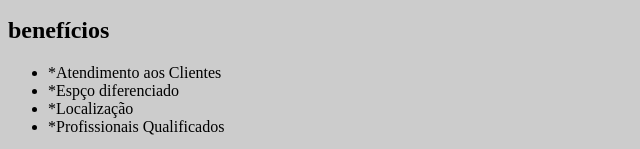
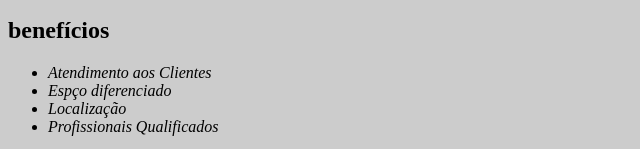
Before and after one commit to eloisapinow/eloisapinow, a plain HTML site: page index.html in a window 1280 px wide. Shown: the part 686-835 px from the top of the page, 0-640 px from the left. Drawn offline with Linux system fonts and the light colour scheme.

Commit message:
Add files via upload

```diff
--- a/index.html
+++ b/index.html
@@ -22,10 +22,10 @@
          <h2>benefícios </h2>
 
          <ul>
-            <li>*Atendimento aos Clientes </li>
-            <li>*Espço diferenciado </li>
-            <li>*Localização </li>
-            <li>*Profissionais Qualificados </li>
+            <li class="itens">Atendimento aos Clientes </li>
+            <li class="itens">Espço diferenciado </li>
+            <li class="itens">Localização </li>
+            <li class="itens">Profissionais Qualificados </li>
          </ul>
     </body>
 </html>
--- a/style.css
+++ b/style.css
@@ -19,3 +19,8 @@ p{
 em strong {
     color: #FF0000;
 }
+
+.itens{
+
+    font-style: italic;
+}
```
